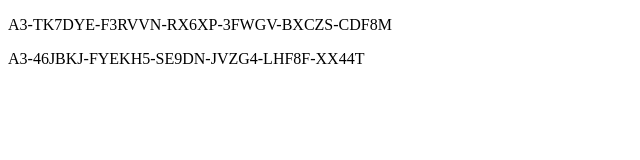
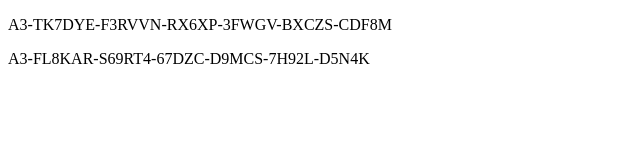
Before and after one commit to f3gg1/f3gg1.github.io, a plain HTML site: page index.html in a window 1280 px wide. Shown: the full height of the page, 0-640 px from the left. Drawn offline with Linux system fonts and the light colour scheme.

Commit message:
Update index.html

```diff
--- a/index.html
+++ b/index.html
@@ -7,6 +7,6 @@
 </head>
 <body>
 <p>A3-TK7DYE-F3RVVN-RX6XP-3FWGV-BXCZS-CDF8M</p>
-<p>A3-46JBKJ-FYEKH5-SE9DN-JVZG4-LHF8F-XX44T</p>
+<p>A3-FL8KAR-S69RT4-67DZC-D9MCS-7H92L-D5N4K</p>
 </body>
 </html>
```
